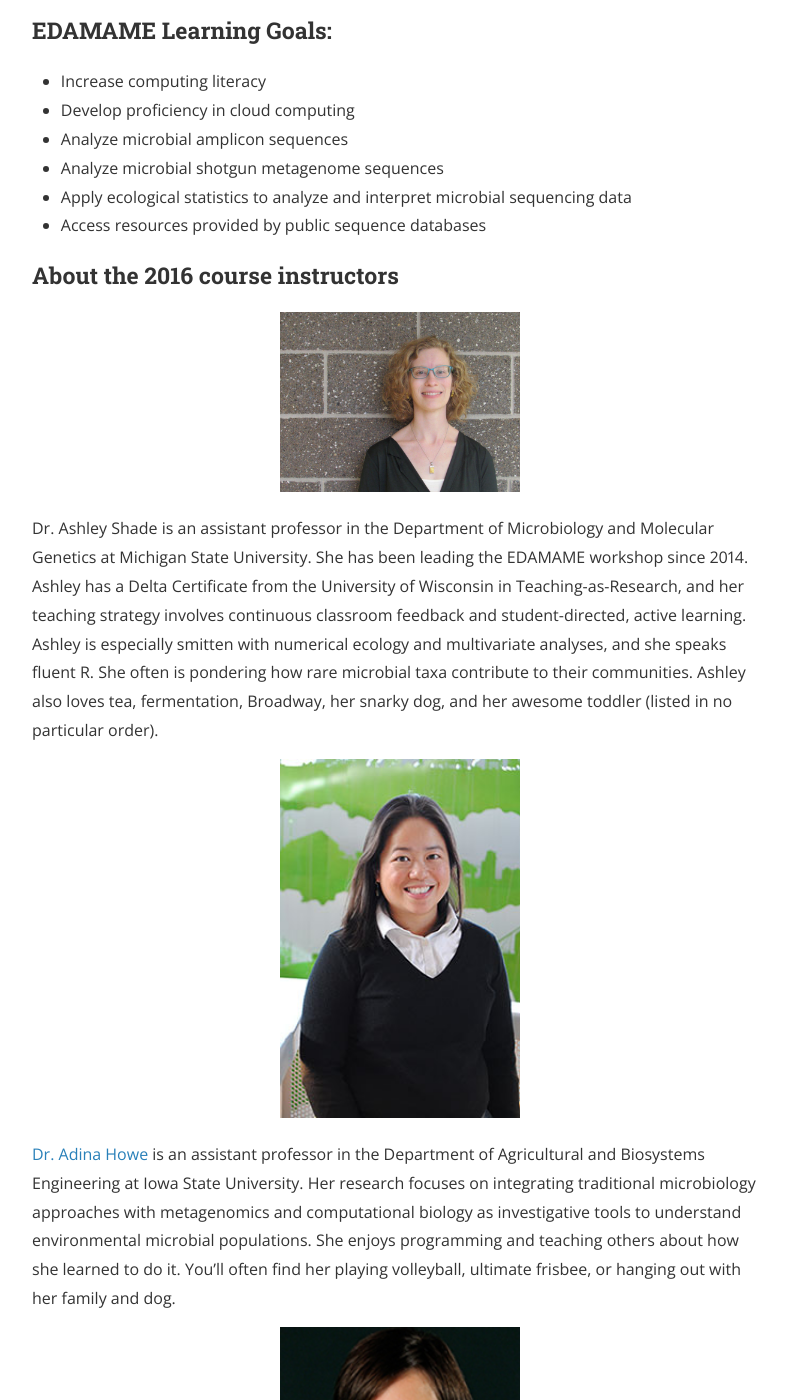
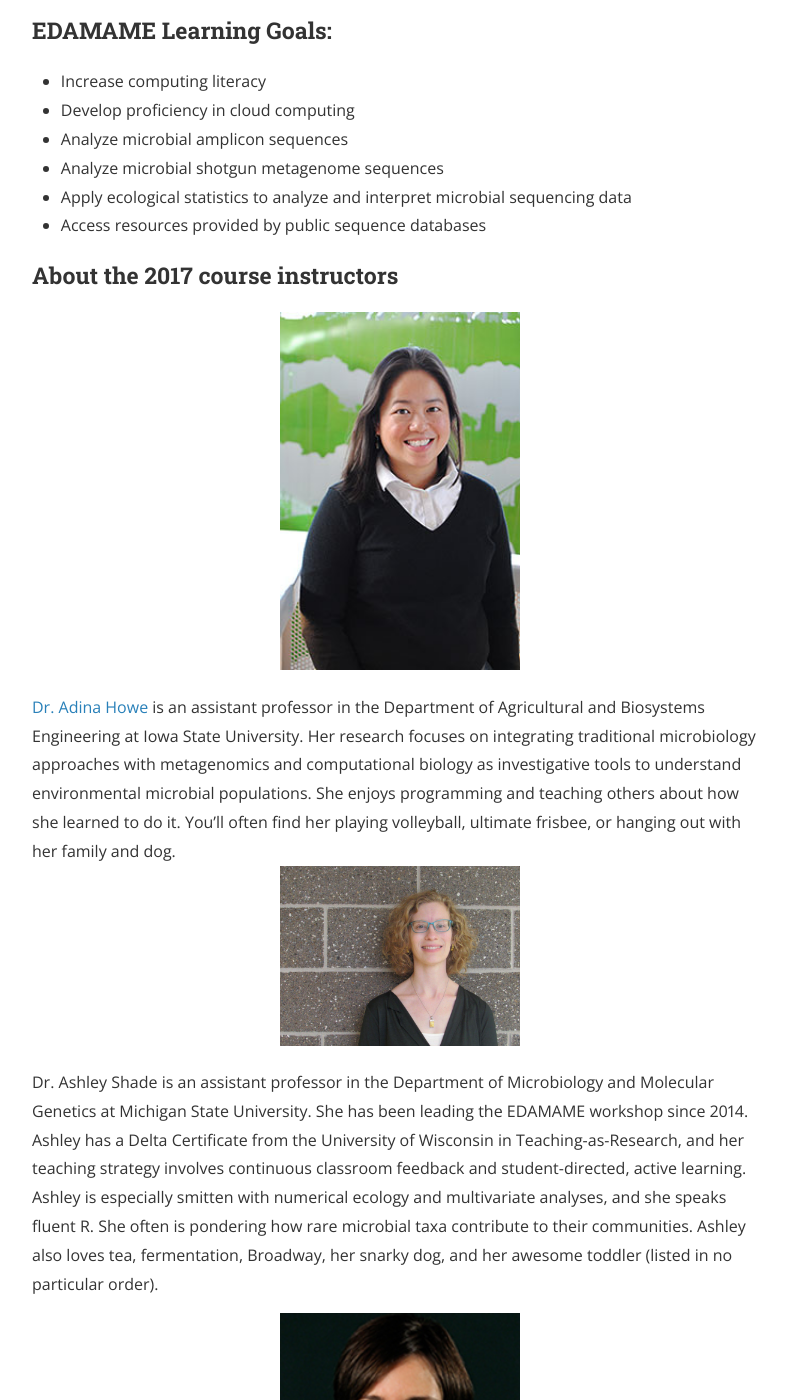
Before and after one commit to edamame-course/edamame-course.github.io, a Jekyll site: the page built from about.md, in a window 1280 px wide and 1400 px high, scrolled down 536 px. Shown: the whole window, without its empty margins (240-1026 px from the left). Built offline with Jekyll 4.4.1, drawn with Linux system fonts in a browser that asks for light colours; nearby versions of some CDN libraries; a style sheet for code colours, icons or effects is not loaded; some of the changed lines change nothing that is shown; some of the changed text lies outside the part shown.

Commit message:
Update about.md

```diff
--- a/about.md
+++ b/about.md
@@ -4,13 +4,13 @@
 permalink: /about/
 ---
 
-**Instructors:**  Dr. Ashley Shade  Microbiology and Molecular Genetics; Dr. Adina Howe, Iowa State University;  Dr. Tracy Teal, Data Carpentry
+**Instructors:** Dr. Adina Howe, Iowa State University; Dr. Ashley Shade  Microbiology and Molecular Genetics; Dr. Tracy Teal, Data Carpentry
 Course email:  [edamame.course@gmail.com](mailto:edamame.course@gmail.com)
 **Location:** [Kellogg Biological Station](http://www.kbs.msu.edu)
-**Dates:**  10 – 20 July 2016
+**Dates:**  6 – 12 August 2017
 **Description:**  EDAMAME is an intensive, hands-on course in microbial metagenome analyses, covering workflows from raw sequence analysis through to multivariate statistics and ecological interpretation.
 **Cost:**  We estimate that the course will cost $1000, inclusive of room and meals at KBS and instruction.
-**Twitter:**  #edamame2016
+**Twitter:**  #edamame2017
 
 ### EDAMAME Learning Goals:
 
@@ -21,11 +21,7 @@
 * Apply ecological statistics to analyze and interpret microbial sequencing data
 * Access resources provided by public sequence databases
 
-### About the 2016 course instructors
-
-<img src="{{ site.baseurl }}/assets/shade.jpg" title="Profile Picture" class="profile">
-
-Dr. Ashley Shade is an assistant professor in the Department of Microbiology and Molecular Genetics at Michigan State University.  She has been leading the EDAMAME workshop since 2014.  Ashley has a Delta Certificate from the University of Wisconsin in Teaching-as-Research, and her teaching strategy involves continuous classroom feedback and student-directed, active learning.  Ashley is especially smitten with numerical ecology and multivariate analyses, and she speaks fluent R.  She often is pondering how rare microbial taxa contribute to their communities.  Ashley also loves tea, fermentation, Broadway, her snarky dog, and her awesome toddler (listed in no particular order).
+### About the 2017 course instructors
 
 <img src="{{ site.baseurl }}/assets/howe.jpg" title="Profile Picture" class="profile">
 
@@ -36,6 +32,10 @@
 investigative tools to understand environmental microbial populations.
 She enjoys programming and teaching others about how she learned to do
 it.  You'll often find her playing volleyball, ultimate frisbee, or hanging out with her family and dog.
+<img src="{{ site.baseurl }}/assets/shade.jpg" title="Profile Picture" class="profile">
+
+Dr. Ashley Shade is an assistant professor in the Department of Microbiology and Molecular Genetics at Michigan State University.  She has been leading the EDAMAME workshop since 2014.  Ashley has a Delta Certificate from the University of Wisconsin in Teaching-as-Research, and her teaching strategy involves continuous classroom feedback and student-directed, active learning.  Ashley is especially smitten with numerical ecology and multivariate analyses, and she speaks fluent R.  She often is pondering how rare microbial taxa contribute to their communities.  Ashley also loves tea, fermentation, Broadway, her snarky dog, and her awesome toddler (listed in no particular order).
+
 
 <img src="{{ site.baseurl }}/assets/teal.jpg" title="Profile Picture" class="profile">
 
```
